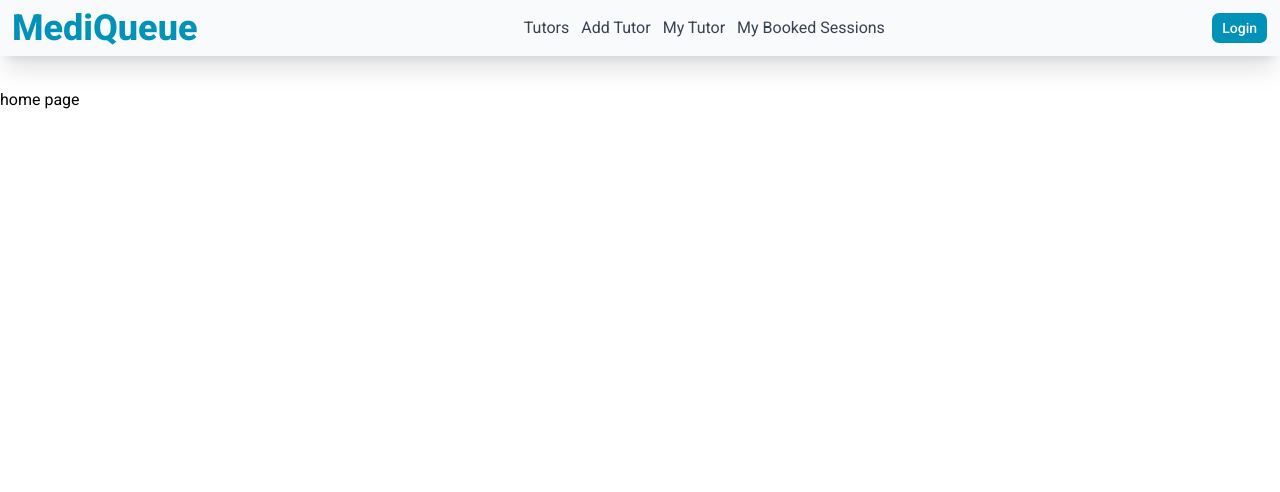
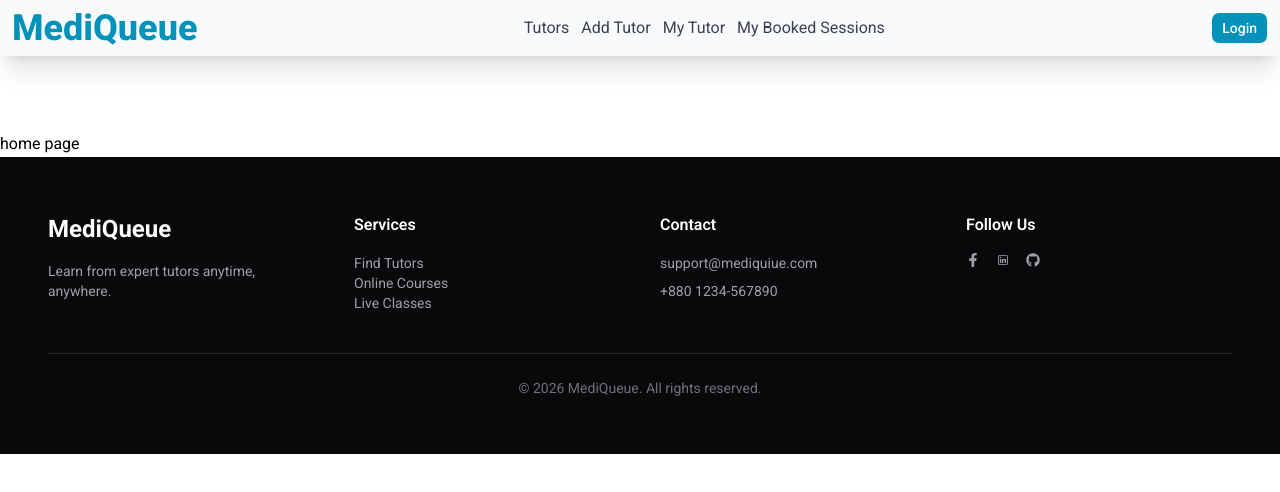
Before and after one commit to nasrullah-sheikh-noman/Mediqueue_TS, a Next.js app: page / in a window 1280 px wide. Shown: the top 492 px of the page. Built offline with nearby package versions, Linux system fonts and the light colour scheme.

Commit message:
footer added

```diff
--- a/package.json
+++ b/package.json
@@ -17,6 +17,7 @@
     "next": "16.4.5",
     "react": "19.3.0",
     "react-dom": "19.3.0",
+    "react-icons": "^5.7.0",
     "shadcn": "^4.23.0",
     "tw-animate-css": "^1.4.0"
   },
--- a/src/app/layout.tsx
+++ b/src/app/layout.tsx
@@ -1,7 +1,8 @@
 import type { Metadata } from "next";
 import { Roboto  } from "next/font/google";
 import "./globals.css";
-import Navbar from "@/components/navbar/navbar";
+import Navbar from "@/components/navbar/Navbar";
+import Footer from "@/components/footer/Footer";
 
 const roboto = Roboto ({
   variable: "--font-Redaction-10",
@@ -19,9 +20,10 @@ export default function RootLayout({ children }: LayoutProps<"/">) {
       lang="en"
       className={roboto.className}
     >
-      <body className="min-h-full my-22 flex flex-col">
+      <body className="min-h-full  mt-33 flex flex-col">
         <Navbar/>
         {children}
+        <Footer/>
       </body>
     </html>
   );
--- /dev/null
+++ b/src/components/footer/Footer.tsx
@@ -0,0 +1,71 @@
+import Link from "next/link"
+import { FaFacebookF, FaGithub } from "react-icons/fa"
+import { LiaLinkedin } from "react-icons/lia"
+
+export default function Footer() {
+  return (
+    <div>
+    <footer className="border-t bg-zinc-950 text-white">
+      <div className="container mx-auto px-12 py-14">
+
+        <div className="grid grid-cols-1 gap-10 md:grid-cols-2 lg:grid-cols-4">
+
+          <div>
+            <h2 className="text-2xl font-bold">
+              MediQueue
+            </h2>
+
+            <p className="mt-4 text-sm text-zinc-400">
+              Learn from expert tutors anytime,
+              anywhere.
+            </p>
+          </div>
+
+          <div>
+            <h3 className="mb-4 font-semibold">
+              Services
+            </h3>
+
+            <div className="space-y-2 text-sm text-zinc-400">
+              <Link href="/tutors">Find Tutors</Link>
+              <br />
+              <Link href="/onlinecourses">Online Courses</Link>
+              <br />
+              <Link href="/liveclasses">Live Classes</Link>
+            </div>
+          </div>
+
+          <div>
+            <h3 className="mb-4 font-semibold">
+              Contact
+            </h3>
+
+            <div className="space-y-2 text-sm text-zinc-400">
+              <p>support@mediquiue.com</p>
+              <p>+880 1234-567890</p>
+            </div>
+          </div>
+
+          <div>
+            <h3 className="mb-4 font-semibold">
+              Follow Us
+            </h3>
+
+            <div className="flex gap-4 text-sm text-zinc-400">
+              <Link href="/facebook"><FaFacebookF/></Link>
+              <Link href="/linkedin"><LiaLinkedin/></Link>
+              <Link href="/github"><FaGithub/></Link>
+            </div>
+          </div>
+
+        </div>
+
+        <div className="mt-10 border-t border-zinc-800 pt-6 text-center text-sm text-zinc-500">
+          © 2026 MediQueue. All rights reserved.
+        </div>
+
+      </div>
+    </footer>
+  </div>
+  )
+}
```
Also changed, not shown: 1 other file (tests, documents, lock files or other folders).
